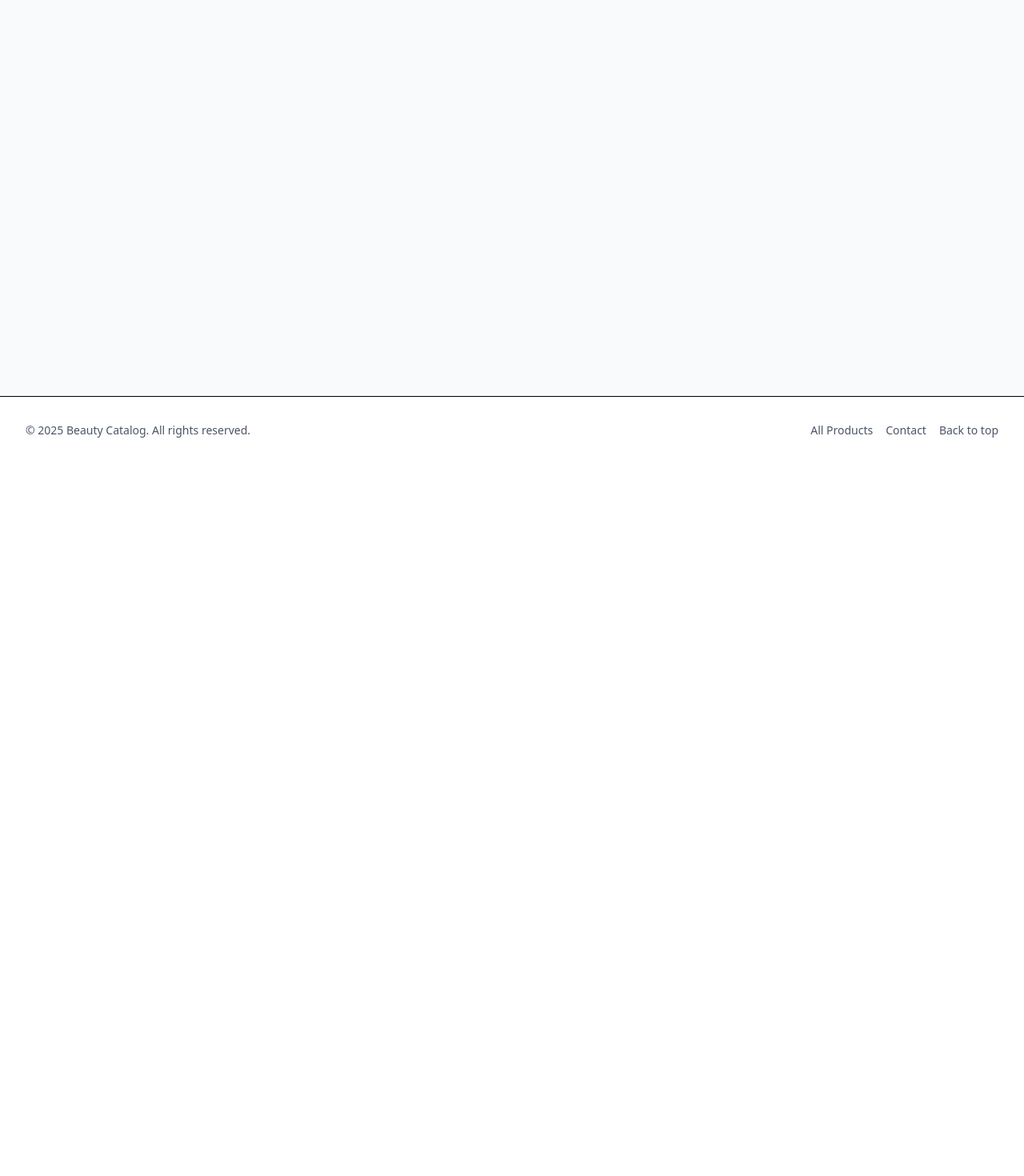
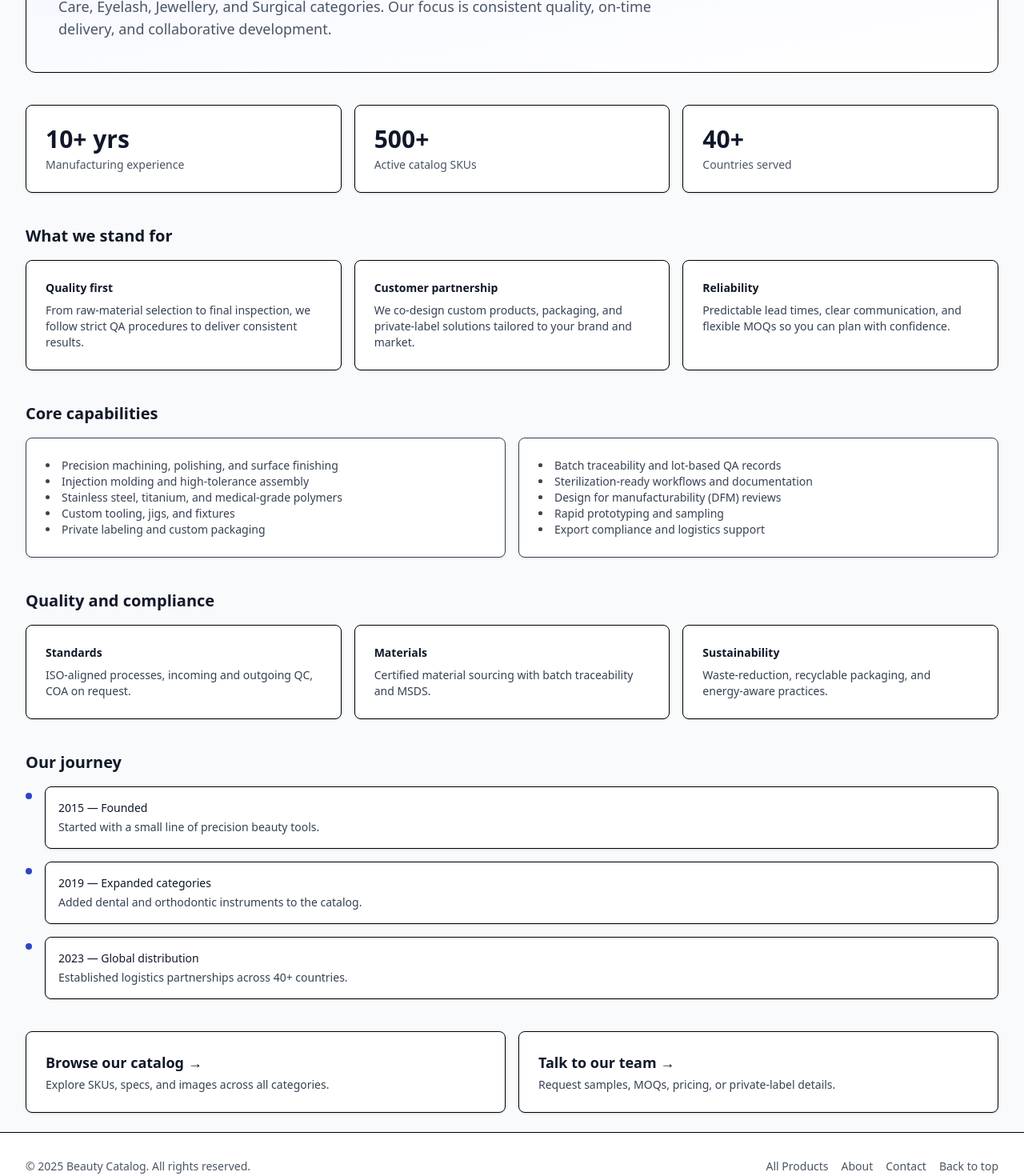
Before and after one commit to muhammadhassan1214/mani_catalog_web, a React (Vite) app: page /about in a window 1280 px wide. Shown: the part 220-1690 px from the top of the page at 80% size. Before the commit the page ends 800 px from the top, so only its background shows below. Built offline with nearby package versions, Linux system fonts and the light colour scheme.

Commit message:
added About Us page

```diff
--- a/src/App.tsx
+++ b/src/App.tsx
@@ -28,6 +28,7 @@ function Header() {
         <nav aria-label="Main" className="hidden sm:flex items-center gap-6">
           <NavLink to="/" className={({isActive}) => `text-sm font-medium ${isActive ? 'text-brand-700' : 'text-gray-700 hover:text-gray-900'}`}>Home</NavLink>
           <NavLink to="/catalog" className={({isActive}) => `text-sm font-medium ${isActive ? 'text-brand-700' : 'text-gray-700 hover:text-gray-900'}`}>Catalog</NavLink>
+          <NavLink to="/about" className={({isActive}) => `text-sm font-medium ${isActive ? 'text-brand-700' : 'text-gray-700 hover:text-gray-900'}`}>About</NavLink>
           <NavLink to="/contact" className={({isActive}) => `text-sm font-medium ${isActive ? 'text-brand-700' : 'text-gray-700 hover:text-gray-900'}`}>Contact</NavLink>
         </nav>
         <form onSubmit={onSubmit} role="search" className="hidden md:flex items-center gap-2 w-1/3" aria-label="Site-wide search">
@@ -47,14 +48,19 @@ function Header() {
 }
 
 function Footer() {
+  function scrollToTop() {
+    window.scrollTo({ top: 0, behavior: 'smooth' })
+  }
+
   return (
     <footer className="border-t bg-white">
       <div className="container-safe py-8 text-sm text-gray-600 flex flex-col sm:flex-row items-center justify-between gap-3">
         <p>© {new Date().getFullYear()} Beauty Catalog. All rights reserved.</p>
         <nav className="flex items-center gap-4" aria-label="Footer">
           <Link className="hover:text-gray-900" to="/catalog">All Products</Link>
+          <Link className="hover:text-gray-900" to="/about">About</Link>
           <Link className="hover:text-gray-900" to="/contact">Contact</Link>
-          <a className="hover:text-gray-900" href="#top">Back to top</a>
+          <button type="button" onClick={scrollToTop} className="hover:text-gray-900">Back to top</button>
         </nav>
       </div>
     </footer>
@@ -62,11 +68,21 @@ function Footer() {
 }
 
 export default function App() {
+  function skipToContent(e: React.MouseEvent<HTMLButtonElement>) {
+    e.preventDefault()
+    const main = document.getElementById('main') as HTMLElement | null
+    if (main) {
+      main.focus()
+      const y = main.getBoundingClientRect().top + window.scrollY
+      window.scrollTo({ top: Math.max(0, y - 8), behavior: 'smooth' })
+    }
+  }
+
   return (
-    <div className="min-h-screen flex flex-col bg-gray-50">
-      <a href="#main" className="sr-only focus:not-sr-only focus:absolute focus:top-2 focus:left-2 bg-white text-gray-900 px-3 py-2 rounded shadow">Skip to content</a>
+    <div id="top" className="min-h-screen flex flex-col bg-gray-50">
+      <button onClick={skipToContent} className="sr-only focus:not-sr-only focus:absolute focus:top-2 focus:left-2 bg-white text-gray-900 px-3 py-2 rounded shadow">Skip to content</button>
       <Header />
-      <main id="main" className="flex-1">
+      <main id="main" tabIndex={-1} className="flex-1">
         <div className="container-safe py-6">
           <Outlet />
         </div>
--- a/src/main.tsx
+++ b/src/main.tsx
@@ -8,6 +8,7 @@ import HomePage from './pages/HomePage'
 import ProductDetailPage from './pages/ProductDetailPage'
 import NotFoundPage from './pages/NotFoundPage'
 import ContactPage from './pages/ContactPage'
+import AboutPage from './pages/AboutPage'
 
 const router = createBrowserRouter([
   {
@@ -18,6 +19,7 @@ const router = createBrowserRouter([
       { path: 'catalog', element: <CatalogPage /> },
       { path: 'product/:id', element: <ProductDetailPage /> },
       { path: 'contact', element: <ContactPage /> },
+      { path: 'about', element: <AboutPage /> },
       { path: '*', element: <NotFoundPage /> },
     ],
   },
--- /dev/null
+++ b/src/pages/AboutPage.tsx
@@ -0,0 +1,133 @@
+import { Link } from 'react-router-dom'
+
+export default function AboutPage() {
+  return (
+    <div>
+      <header className="rounded-xl bg-gradient-to-br from-brand-50 to-white border p-6 sm:p-10">
+        <div className="max-w-3xl">
+          <h1 className="text-3xl sm:text-4xl font-bold tracking-tight text-gray-900">About Beauty Catalog</h1>
+          <p className="mt-3 text-lg text-gray-600">
+            We manufacture and curate high‑quality products across Orthodontic, Dental, Beauty Care, Eyelash, Jewellery, and Surgical categories. Our focus is consistent quality, on‑time delivery, and collaborative development.
+          </p>
+        </div>
+      </header>
+
+      <section className="mt-10 grid grid-cols-1 gap-4 sm:grid-cols-3">
+        <div className="rounded-lg border bg-white p-6 shadow-sm">
+          <p className="text-3xl font-bold text-gray-900">10+ yrs</p>
+          <p className="mt-1 text-sm text-gray-600">Manufacturing experience</p>
+        </div>
+        <div className="rounded-lg border bg-white p-6 shadow-sm">
+          <p className="text-3xl font-bold text-gray-900">500+</p>
+          <p className="mt-1 text-sm text-gray-600">Active catalog SKUs</p>
+        </div>
+        <div className="rounded-lg border bg-white p-6 shadow-sm">
+          <p className="text-3xl font-bold text-gray-900">40+</p>
+          <p className="mt-1 text-sm text-gray-600">Countries served</p>
+        </div>
+      </section>
+
+      <section className="mt-10">
+        <h2 className="text-xl font-semibold text-gray-900">What we stand for</h2>
+        <div className="mt-4 grid grid-cols-1 gap-4 md:grid-cols-3">
+          <article className="rounded-lg border bg-white p-6 shadow-sm">
+            <h3 className="text-sm font-semibold text-gray-900">Quality first</h3>
+            <p className="mt-2 text-sm text-gray-700">
+              From raw‑material selection to final inspection, we follow strict QA procedures to deliver consistent results.
+            </p>
+          </article>
+          <article className="rounded-lg border bg-white p-6 shadow-sm">
+            <h3 className="text-sm font-semibold text-gray-900">Customer partnership</h3>
+            <p className="mt-2 text-sm text-gray-700">
+              We co‑design custom products, packaging, and private‑label solutions tailored to your brand and market.
+            </p>
+          </article>
+          <article className="rounded-lg border bg-white p-6 shadow-sm">
+            <h3 className="text-sm font-semibold text-gray-900">Reliability</h3>
+            <p className="mt-2 text-sm text-gray-700">
+              Predictable lead times, clear communication, and flexible MOQs so you can plan with confidence.
+            </p>
+          </article>
+        </div>
+      </section>
+
+      <section className="mt-10">
+        <h2 className="text-xl font-semibold text-gray-900">Core capabilities</h2>
+        <div className="mt-4 grid grid-cols-1 gap-4 lg:grid-cols-2">
+          <ul className="rounded-lg border bg-white p-6 shadow-sm list-disc list-inside text-sm text-gray-700">
+            <li>Precision machining, polishing, and surface finishing</li>
+            <li>Injection molding and high‑tolerance assembly</li>
+            <li>Stainless steel, titanium, and medical‑grade polymers</li>
+            <li>Custom tooling, jigs, and fixtures</li>
+            <li>Private labeling and custom packaging</li>
+          </ul>
+          <ul className="rounded-lg border bg-white p-6 shadow-sm list-disc list-inside text-sm text-gray-700">
+            <li>Batch traceability and lot‑based QA records</li>
+            <li>Sterilization‑ready workflows and documentation</li>
+            <li>Design for manufacturability (DFM) reviews</li>
+            <li>Rapid prototyping and sampling</li>
+            <li>Export compliance and logistics support</li>
+          </ul>
+        </div>
+      </section>
+
+      <section className="mt-10">
+        <h2 className="text-xl font-semibold text-gray-900">Quality and compliance</h2>
+        <div className="mt-4 grid grid-cols-1 gap-4 md:grid-cols-3">
+          <div className="rounded-lg border bg-white p-6 shadow-sm">
+            <h3 className="text-sm font-semibold text-gray-900">Standards</h3>
+            <p className="mt-2 text-sm text-gray-700">ISO‑aligned processes, incoming and outgoing QC, COA on request.</p>
+          </div>
+          <div className="rounded-lg border bg-white p-6 shadow-sm">
+            <h3 className="text-sm font-semibold text-gray-900">Materials</h3>
+            <p className="mt-2 text-sm text-gray-700">Certified material sourcing with batch traceability and MSDS.</p>
+          </div>
+          <div className="rounded-lg border bg-white p-6 shadow-sm">
+            <h3 className="text-sm font-semibold text-gray-900">Sustainability</h3>
+            <p className="mt-2 text-sm text-gray-700">Waste‑reduction, recyclable packaging, and energy‑aware practices.</p>
+          </div>
+        </div>
+      </section>
+
+      <section className="mt-10">
+        <h2 className="text-xl font-semibold text-gray-900">Our journey</h2>
+        <ol className="mt-4 space-y-4">
+          <li className="relative pl-6">
+            <span className="absolute left-0 top-2 h-2 w-2 rounded-full bg-brand-700" aria-hidden="true" />
+            <div className="rounded-lg border bg-white p-4 shadow-sm">
+              <p className="text-sm font-medium text-gray-900">2015 — Founded</p>
+              <p className="mt-1 text-sm text-gray-700">Started with a small line of precision beauty tools.</p>
+            </div>
+          </li>
+          <li className="relative pl-6">
+            <span className="absolute left-0 top-2 h-2 w-2 rounded-full bg-brand-700" aria-hidden="true" />
+            <div className="rounded-lg border bg-white p-4 shadow-sm">
+              <p className="text-sm font-medium text-gray-900">2019 — Expanded categories</p>
+              <p className="mt-1 text-sm text-gray-700">Added dental and orthodontic instruments to the catalog.</p>
+            </div>
+          </li>
+          <li className="relative pl-6">
+            <span className="absolute left-0 top-2 h-2 w-2 rounded-full bg-brand-700" aria-hidden="true" />
+            <div className="rounded-lg border bg-white p-4 shadow-sm">
+              <p className="text-sm font-medium text-gray-900">2023 — Global distribution</p>
+              <p className="mt-1 text-sm text-gray-700">Established logistics partnerships across 40+ countries.</p>
+            </div>
+          </li>
+        </ol>
+      </section>
+
+      <section className="mt-10">
+        <div className="grid grid-cols-1 gap-4 sm:grid-cols-2">
+          <Link to="/catalog" className="rounded-lg border bg-white p-6 shadow-sm hover:shadow">
+            <h2 className="text-lg font-semibold text-gray-900">Browse our catalog →</h2>
+            <p className="mt-1 text-sm text-gray-700">Explore SKUs, specs, and images across all categories.</p>
+          </Link>
+          <Link to="/contact" className="rounded-lg border bg-white p-6 shadow-sm hover:shadow">
+            <h2 className="text-lg font-semibold text-gray-900">Talk to our team →</h2>
+            <p className="mt-1 text-sm text-gray-700">Request samples, MOQs, pricing, or private‑label details.</p>
+          </Link>
+        </div>
+      </section>
+    </div>
+  )
+}
```
Also changed, not shown: 1 other file (tests, documents, lock files or other folders).
